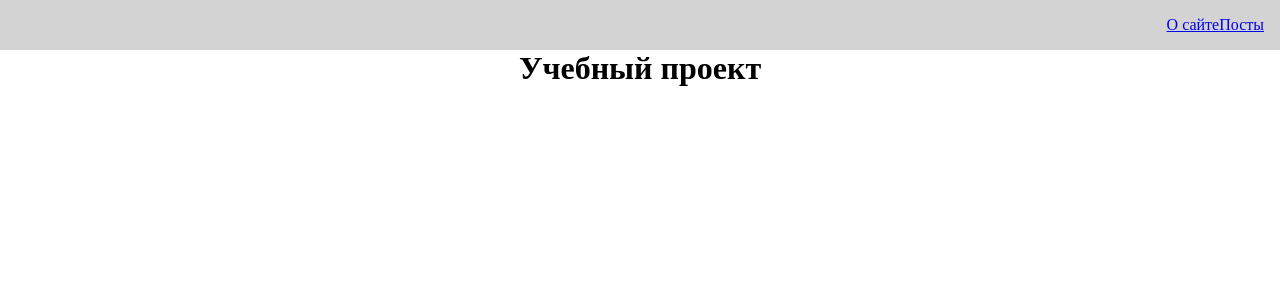
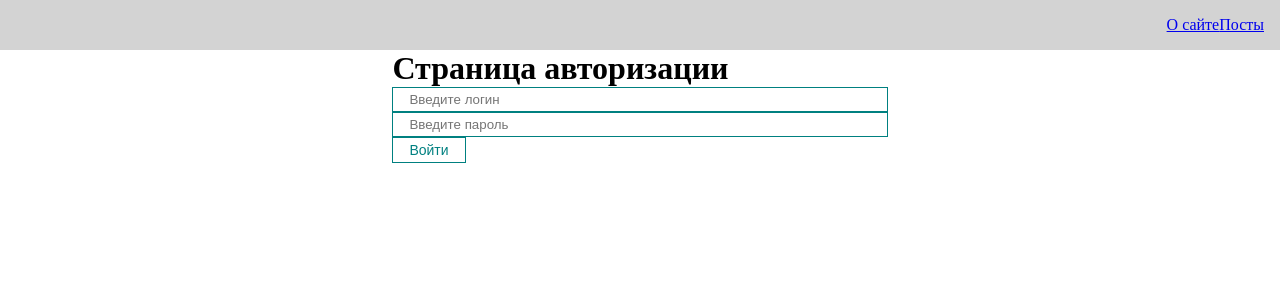
Before and after one commit to anactasi2607/learnReact, a React (Create React App) app: page /login in a window 1280 px wide. Before the commit this address led to /about. Shown: the top 300 px of the page. Built offline with nearby package versions, Linux system fonts and the light colour scheme.

Commit message:
Приватные и публичные роуты

```diff
--- a/src/components/AppRouter.jsx
+++ b/src/components/AppRouter.jsx
@@ -1,22 +1,22 @@
 import React from 'react';
-import {Routes, Route, Navigate} from 'react-router-dom';
+import {Routes, Route} from 'react-router-dom';
 
-import About from '../pages/About';
-import Posts from '../pages/Posts';
-import PostDetail from '../pages/PostDetail';
-import Error from '../pages/Error';
+import { privateRoutes, publicRoutes } from '../router';
 
 const AppRouter = () => {
+  const isAuth = false;
+  const currentRoutes = isAuth ? privateRoutes : publicRoutes;
+
   return (
     <Routes>
-      <Route path="/about" element={<About />}></Route>
-      <Route exact path="/posts" element={<Posts />}></Route>
-      <Route exact path="/posts/:id" element={<PostDetail />}></Route>
-      <Route path="/error" element={<Error />}></Route>
-      <Route
-        path="*"
-        element={<Navigate to="/about" replace />}
+      {currentRoutes.map(route =>
+        <Route
+          key={route.path}
+          element={route.element}
+          path={route.path}
+          exact={route.exact}
         />
+      )}
     </Routes>
   );
 }
--- /dev/null
+++ b/src/pages/Login.jsx
@@ -0,0 +1,20 @@
+import React from 'react';
+import BaseButton from '../components/UI/button/BaseButton';
+import BaseInput from '../components/UI/input/BaseInput';
+
+const Login = () => {
+  return (
+    <div>
+      <h1>Страница авторизации</h1>
+
+      <BaseInput type="text" placeholder="Введите логин" />
+
+      <BaseInput type="password" placeholder="Введите пароль" />
+
+      <BaseButton>Войти</BaseButton>
+
+    </div>
+  );
+}
+
+export default Login;
--- /dev/null
+++ b/src/router/index.js
@@ -0,0 +1,18 @@
+import {Navigate} from 'react-router-dom';
+
+import About from '../pages/About';
+import Posts from '../pages/Posts';
+import PostDetail from '../pages/PostDetail';
+import Login from '../pages/Login';
+
+export const privateRoutes = [
+  {path: '/about', element: <About />, exact: true},
+  {path: '/posts', element: <Posts />, exact: true},
+  {path: '/posts/:id', element: <PostDetail />, exact: true},
+  {path: '*', element: <Navigate to="/about" replace />, exact: true},
+];
+
+export const publicRoutes = [
+  {path: '/login', element: <Login />, exact: true},
+  {path: '*', element: <Navigate to="/login" replace />, exact: true},
+];
```
